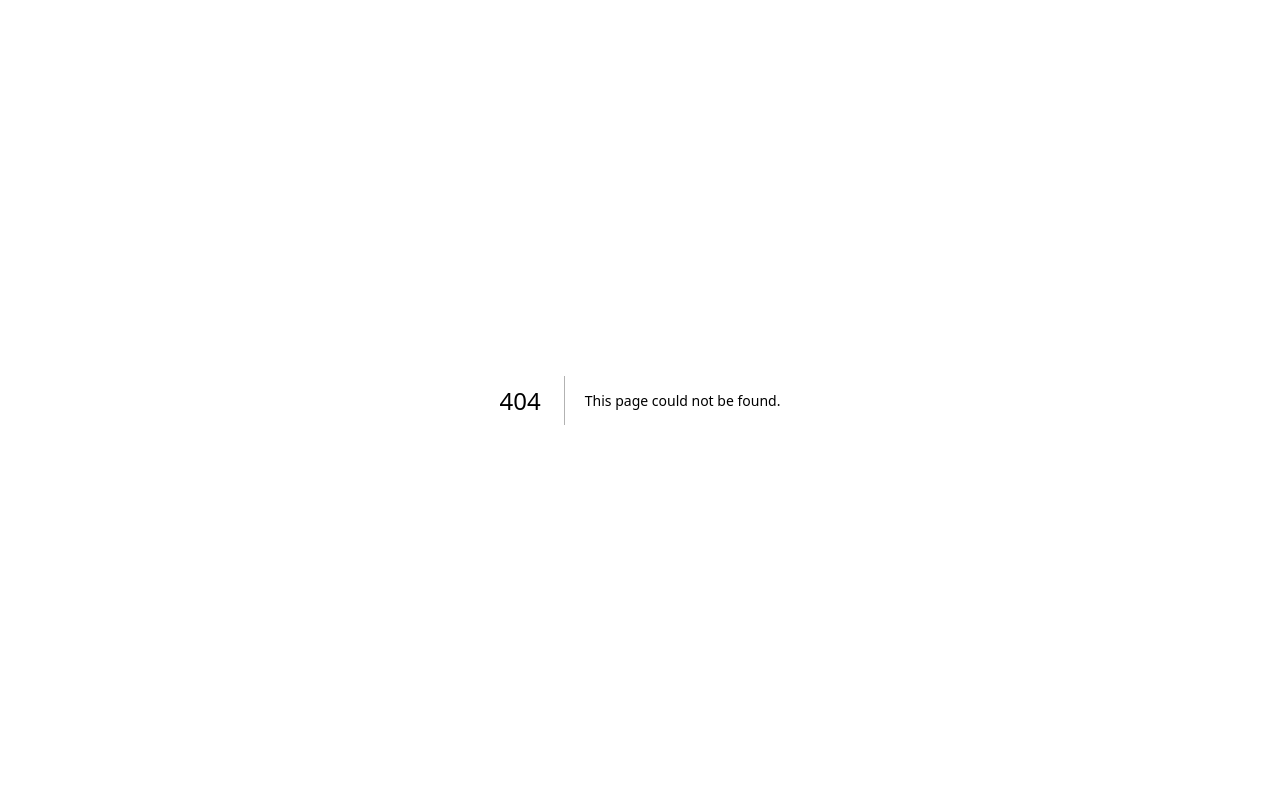
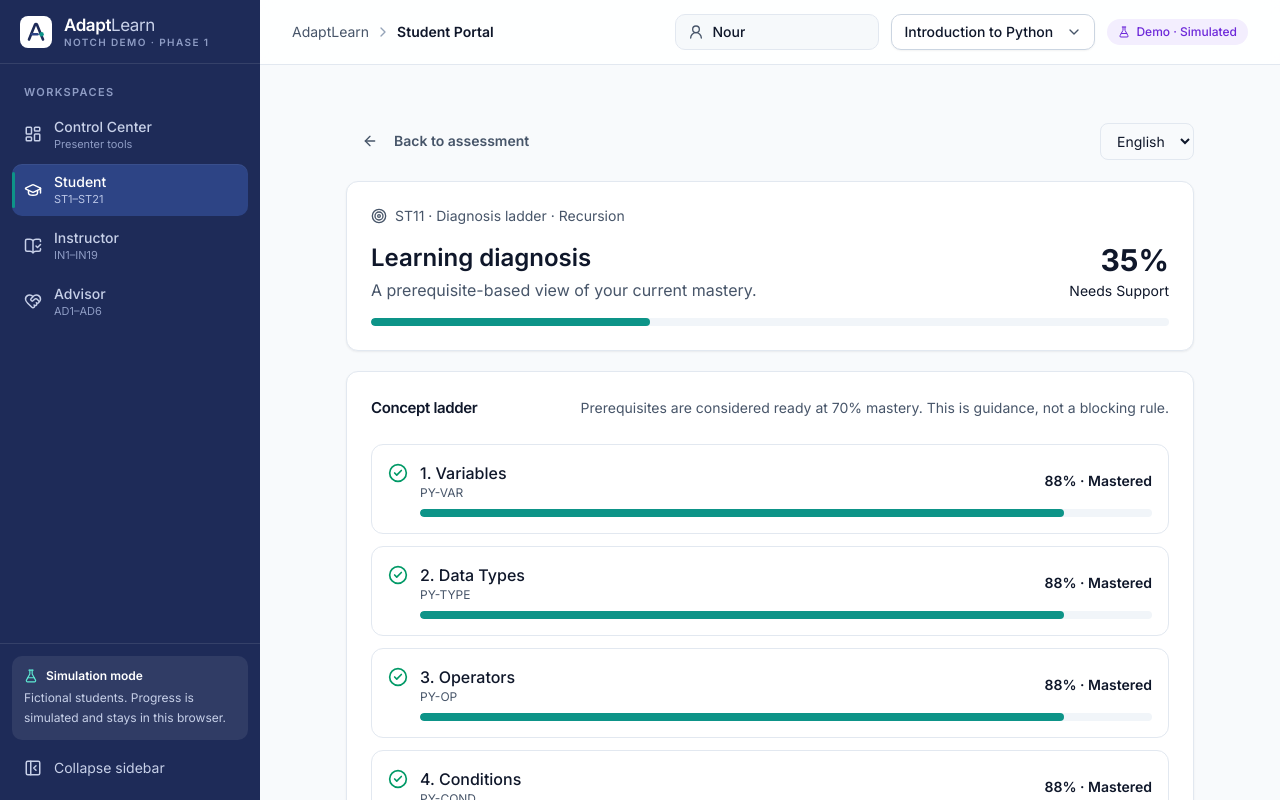
Before and after one commit to Lioomr/adaptive-learning-platform, a Next.js app in the folder Notch Demo/frontend/: page /student/st11 in a window 1280 px wide. Before the commit this address had no page. Shown: the top 800 px of the page. Built offline with nearby package versions, Linux system fonts and the light colour scheme.

Commit message:
Add student ST11 diagnosis route

```diff
--- /dev/null
+++ b/Notch Demo/frontend/app/student/st11/page.tsx
@@ -0,0 +1,6 @@
+import { StudentDiagnosisLadder } from "@/features/student/student-diagnosis-ladder";
+
+export default async function StudentST11Page({ searchParams }: { searchParams: Promise<{ conceptId?: string }> }) {
+  const params = await searchParams;
+  return <StudentDiagnosisLadder conceptId={params.conceptId ?? "PY-REC"} />;
+}
```
